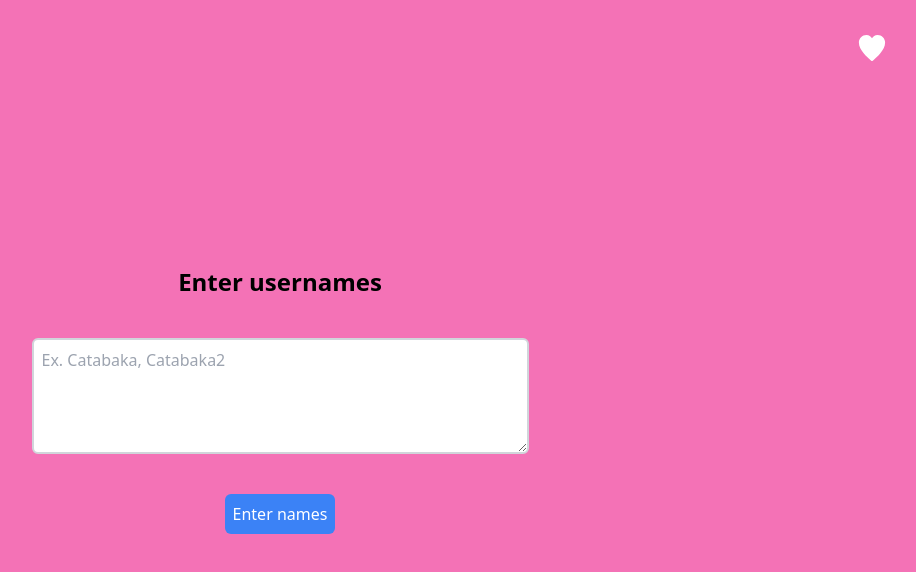
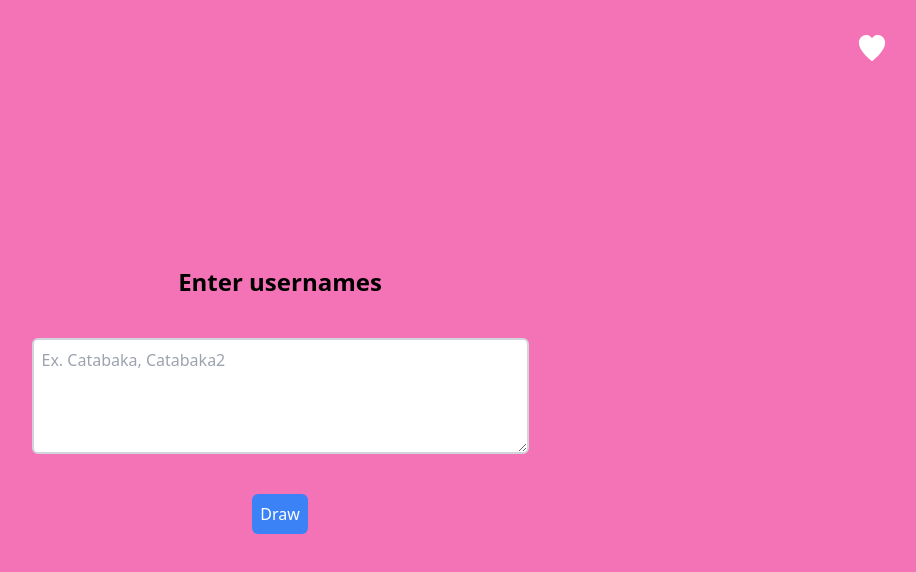
Before and after one commit to tigeryash/cata-website, a React (Vite) app: page / in a window 1280 px wide. Shown: the top 572 px of the page, without its empty margins (360-1276 px from the left). Built offline with nearby package versions, Linux system fonts and the light colour scheme.

Commit message:
button text edit, button color edit

```diff
--- a/src/components/Raffle.tsx
+++ b/src/components/Raffle.tsx
@@ -59,7 +59,7 @@ const Raffle = () => {
             color: theme.buttonTextColor,
           }}
         >
-          Enter names
+          {theme.buttonText}
         </button>
       </div>
     );
--- a/src/components/Winner.tsx
+++ b/src/components/Winner.tsx
@@ -1,3 +1,5 @@
+import { useThemeStore } from "../stores/ThemeStore";
+
 export const Winner = ({
   user,
   setReset,
@@ -7,12 +9,16 @@ export const Winner = ({
   setReset: (reset: boolean) => void;
   setIsDrawing: (isDrawing: boolean) => void;
 }) => {
+  const theme = useThemeStore();
+
   return (
     <div className="flex flex-col items-center justify-center h-screen">
       <h1 className="text-4xl font-bold">The Raffle Winner is...</h1>
       <h2 className="text-8xl font-bold ">{user}</h2>
       <div className="absolute bottom-10 space-x-4">
         <button
+          style={{ color: theme.buttonTextColor,
+            backgroundColor: theme.buttonColor,}}
           className="bg-pink-300 rounded-lg py-2 px-4 "
           onClick={() => setReset(true)}
         >
@@ -20,6 +26,8 @@ export const Winner = ({
         </button>
 
         <button
+          style={{ color: theme.buttonTextColor,
+            backgroundColor: theme.buttonColor,}}
           className="bg-pink-300 rounded-lg py-2 px-4"
           onClick={() => setIsDrawing(false)}
         >
--- a/src/components/menu/MenuEditor.tsx
+++ b/src/components/menu/MenuEditor.tsx
@@ -30,6 +30,7 @@ const MenuEditor = ({ isOpen, setIsOpen }: MenuEditorProps) => {
       <ButtonTextChange />
 
       <ChangeColors />
+
     </div>
   );
 };
```
